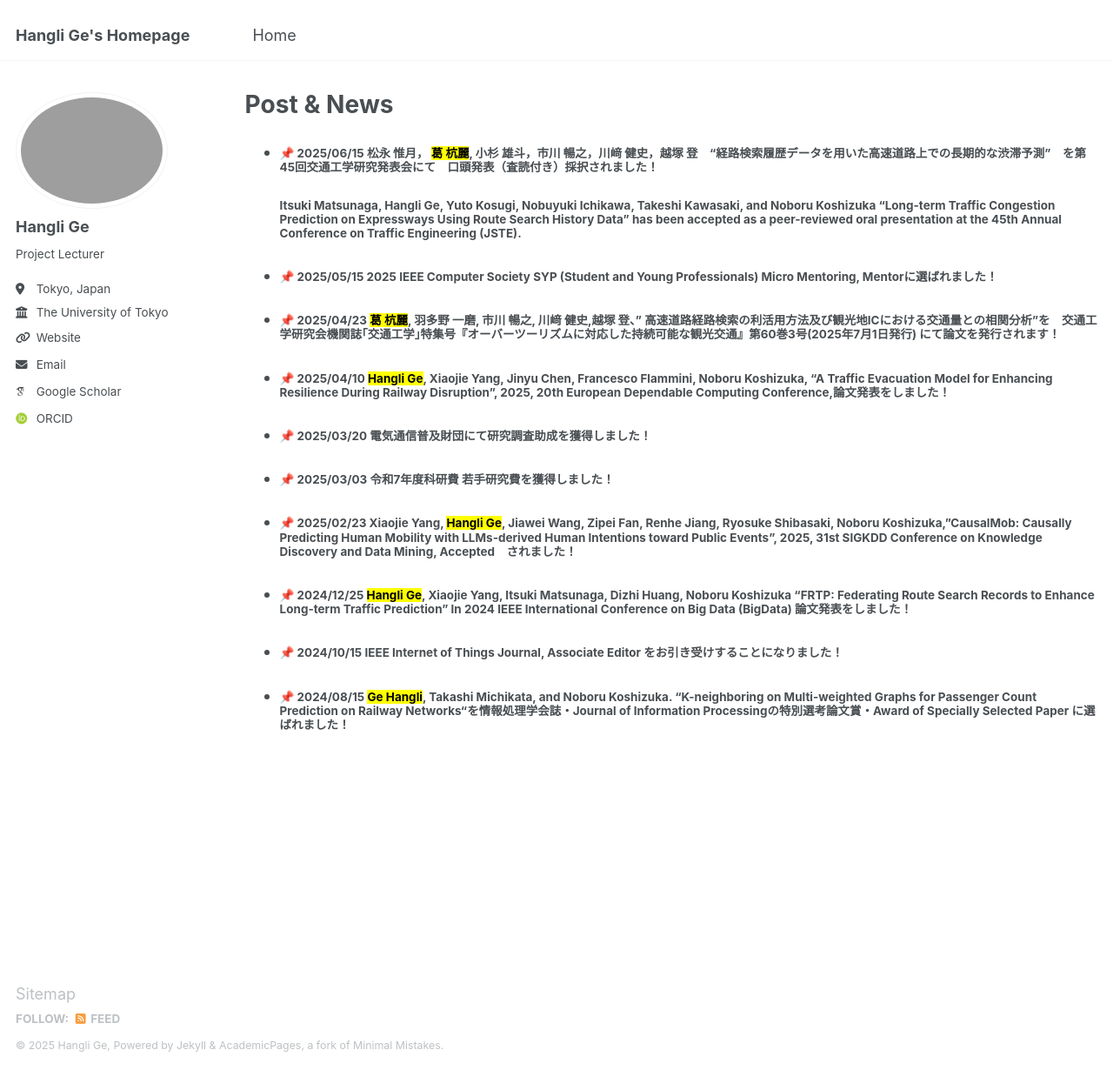
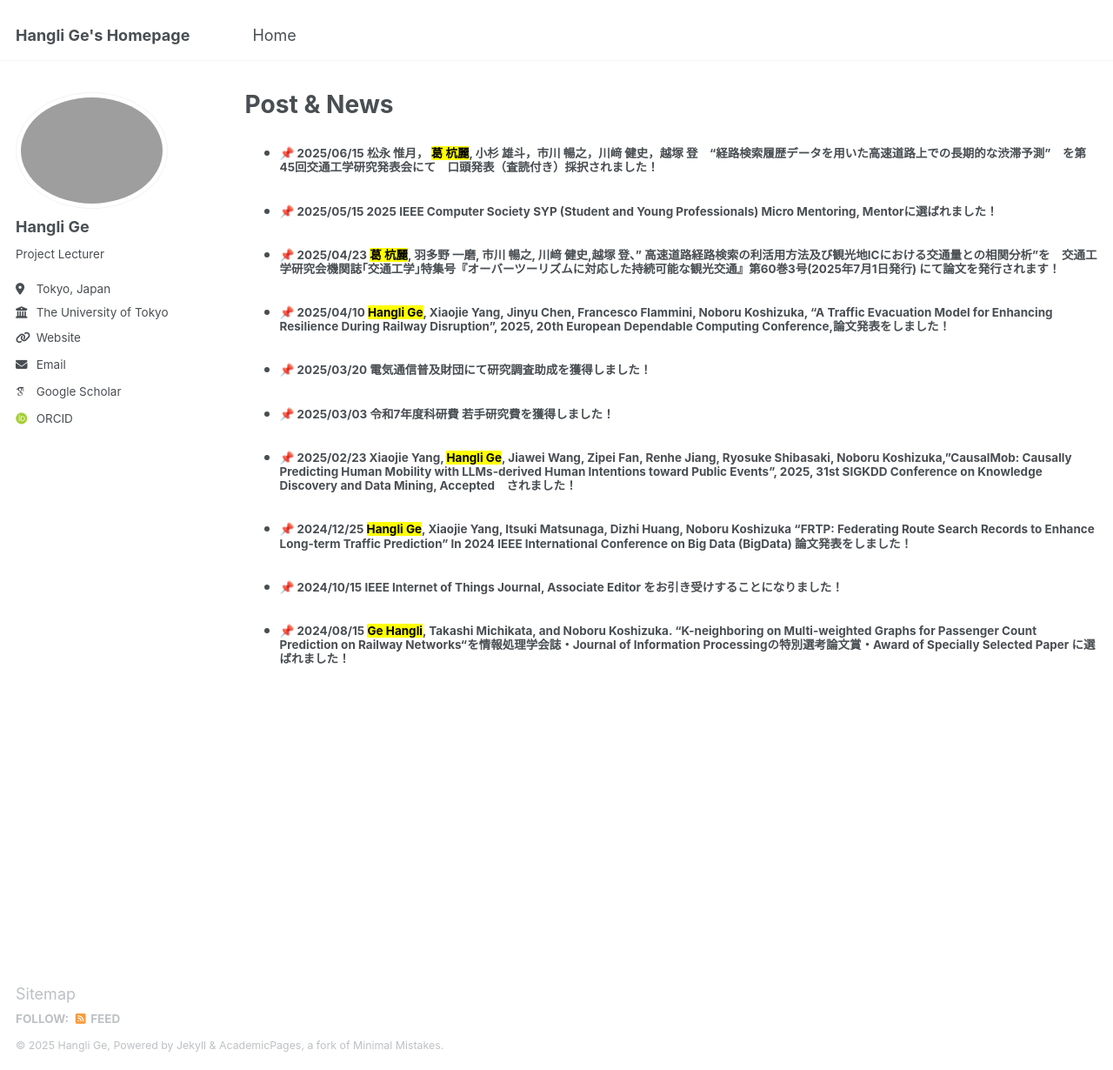
Before and after one commit to christie888/christie888.github.io, a Jekyll site: the page built from _pages/post.md, in a window 1280 px wide and 1230 px high. Shown: the whole window at 87% size. Built offline with Jekyll 4.4.1, drawn with Linux system fonts in a browser that asks for light colours; some web fonts are replaced.

Commit message:
Update post.md

```diff
--- a/_pages/post.md
+++ b/_pages/post.md
@@ -5,7 +5,6 @@ permalink: post/
 ---
 
 * #####  📌 2025/06/15 松永 惟月， <mark>葛 杭麗</mark>, 小杉 雄斗，市川 暢之，川﨑 健史，越塚 登　“経路検索履歴データを用いた高速道路上での長期的な渋滞予測”　を第45回交通工学研究発表会にて　口頭発表（査読付き）採択されました！
-  #####  Itsuki Matsunaga, Hangli Ge, Yuto Kosugi, Nobuyuki Ichikawa, Takeshi Kawasaki, and Noboru Koshizuka “Long-term Traffic Congestion Prediction on Expressways Using Route Search History Data" has been accepted as a peer-reviewed oral presentation at the 45th Annual Conference on Traffic Engineering (JSTE).
 * #####  📌	2025/05/15 2025 IEEE Computer Society SYP (Student and Young Professionals) Micro Mentoring, Mentorに選ばれました！
 * #####  📌 2025/04/23 <mark>葛 杭麗</mark>, 羽多野 一磨, 市川 暢之, 川﨑 健史,越塚 登、” 高速道路経路検索の利活用方法及び観光地ICにおける交通量との相関分析”を　交通工学研究会機関誌｢交通工学｣特集号『オーバーツーリズムに対応した持続可能な観光交通』第60巻3号(2025年7月1日発行) にて論文を発行されます！
 * #####  📌 2025/04/10 <mark>Hangli Ge</mark>, Xiaojie Yang, Jinyu Chen, Francesco Flammini, Noboru Koshizuka, “A Traffic Evacuation Model for Enhancing Resilience During Railway Disruption”, 2025, 20th European Dependable Computing Conference,論文発表をしました！
```
